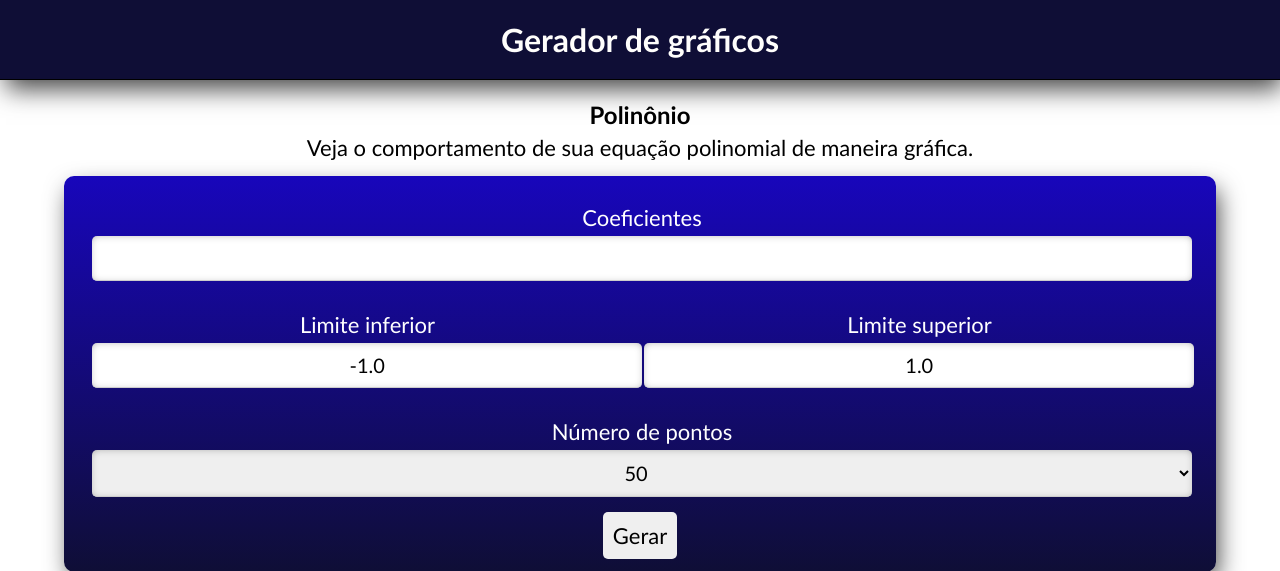
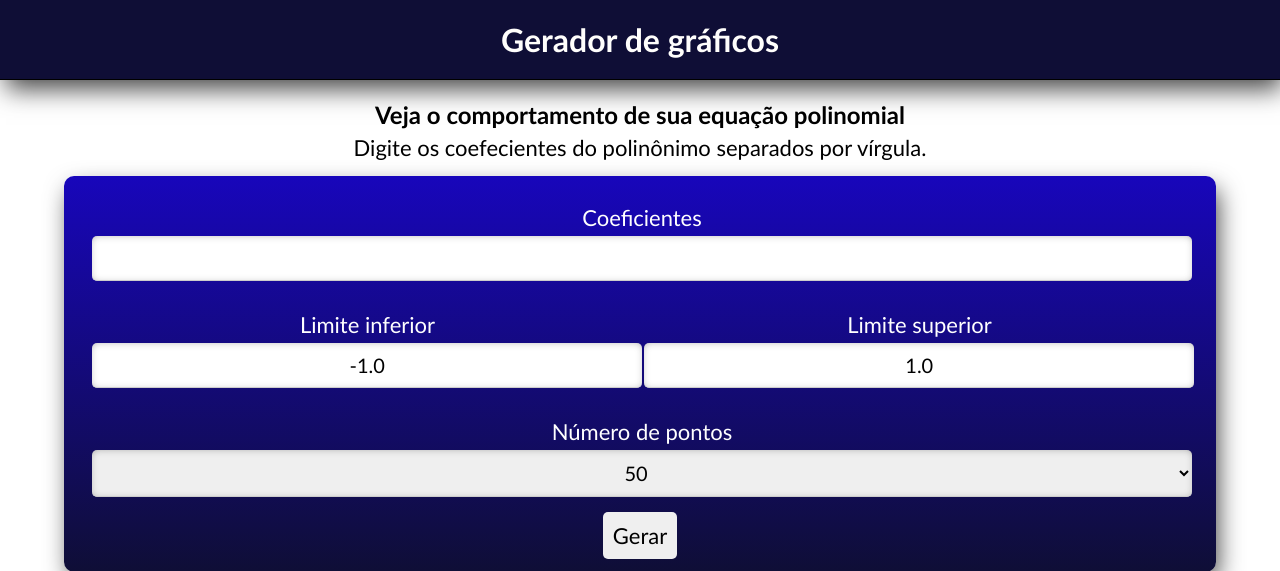
Before and after one commit to gabriel-laurindo-1/polyminal-graph, a Flask app: page / in a window 1280 px wide. Shown: the top 571 px of the page. Run offline with Flask 2, Linux system fonts and the light colour scheme; parts of the project's set-up code (start-up, migrations or seed data) failed here and were passed over.

Commit message:
Atualizações de template

```diff
--- a/templates/base.html
+++ b/templates/base.html
@@ -15,7 +15,7 @@
 </head>
 <body>
     <header>
-        <a href="/index" title="Método da Bisseção"><h1>Gerador de gráficos</h1></a>
+        <a href="/index" title="Gerador de gráficos"><h1>Gerador de gráficos</h1></a>
     </header>
 
     <main>
--- a/templates/index.html
+++ b/templates/index.html
@@ -5,8 +5,8 @@
 {% block page_content %}
 <section class="content">
     <header>
-        <h1>Polinônio</h1>
-        <p>Veja o comportamento de sua equação polinomial de maneira gráfica.</p>
+        <h1>Veja o comportamento de sua equação polinomial</h1>
+        <p>Digite os coefecientes do polinônimo separados por vírgula.</p>
     </header>
 
     <form method="post">
```
